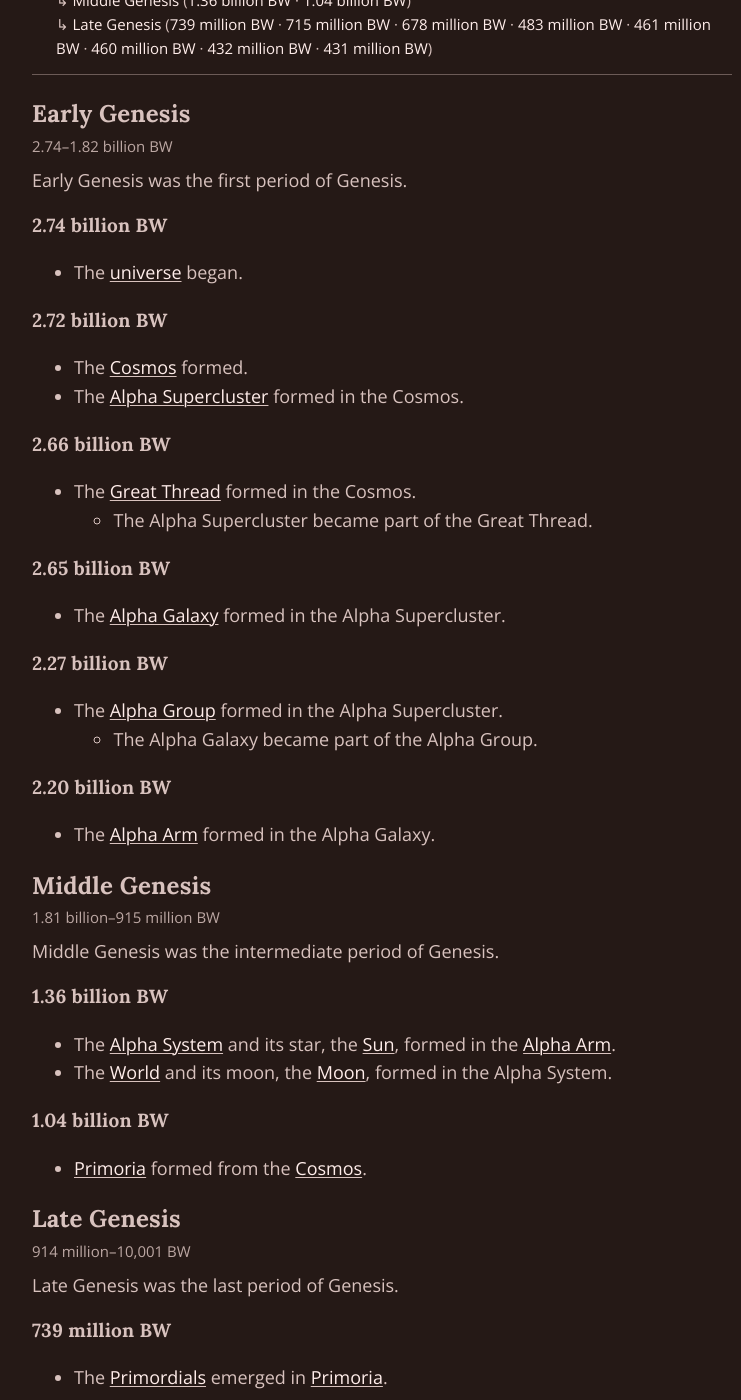
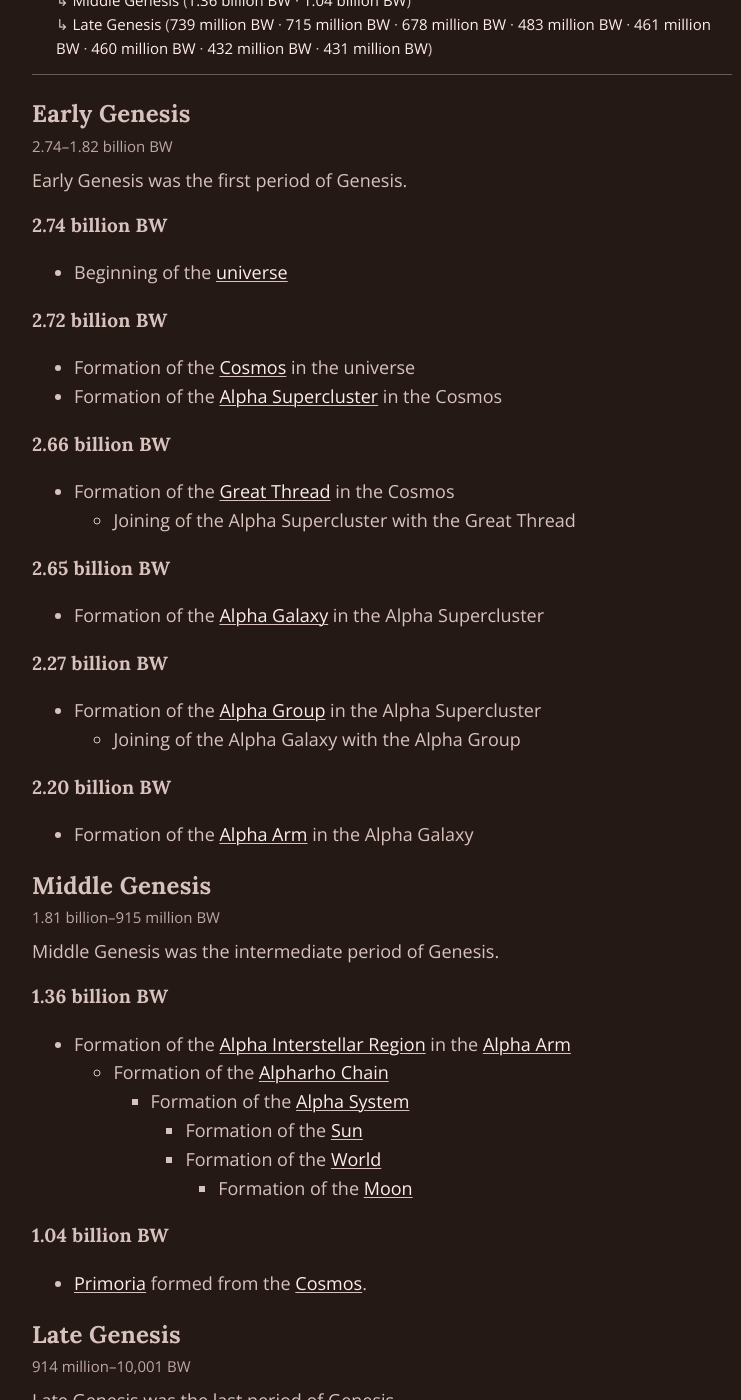
Before and after one commit to schizoidnightmares/absurdrealms.com, a Jekyll site: the page built from compendium/events/genesis.md, in a window 1280 px wide and 1400 px high, scrolled down 761 px. Shown: the whole window, without its empty margins (258-999 px from the left). Built offline with Jekyll 4.4.1, drawn with Linux system fonts in a browser that asks for light colours; some of the changed text lies outside the part shown.

Commit message:
formation of the Alpha Region

```diff
--- a/compendium/events/genesis.md
+++ b/compendium/events/genesis.md
@@ -13,7 +13,7 @@ return: Events
 return-url: /compendium/events/
 ---
 
-**Genesis** was the era before Prehistory, spanning all that came before Man, as far back as the [universe](/compendium/locations/universe/)'s beginning.
+**Genesis** was the era before Prehistory, spanning all that came before Man, as far back as the beginning of the [universe](/compendium/locations/universe/).
 
 - [Early Genesis](#early-genesis)
   - [2.74 billion BW](#274-billion-bw)
@@ -44,30 +44,30 @@ Early Genesis was the first period of Genesis.
 
 ### 2.74 billion BW
 
-- The [universe](/compendium/locations/universe/) began.
+- Beginning of the [universe](/compendium/locations/universe/)
 
 ### 2.72 billion BW
 
-- The [Cosmos](/compendium/locations/cosmos/) formed.
-- The [Alpha Supercluster](/compendium/locations/alpha-supercluster/) formed in the Cosmos.
+- Formation of the [Cosmos](/compendium/locations/cosmos/) in the universe
+- Formation of the [Alpha Supercluster](/compendium/locations/alpha-supercluster/) in the Cosmos
 
 ### 2.66 billion BW
 
-- The [Great Thread](/compendium/locations/great-thread/) formed in the Cosmos.
-  - The Alpha Supercluster became part of the Great Thread.
+- Formation of the [Great Thread](/compendium/locations/great-thread/) in the Cosmos
+  - Joining of the Alpha Supercluster with the Great Thread
 
 ### 2.65 billion BW
 
-- The [Alpha Galaxy](/compendium/locations/alpha-galaxy/) formed in the Alpha Supercluster.
+- Formation of the [Alpha Galaxy](/compendium/locations/alpha-galaxy/) in the Alpha Supercluster
 
 ### 2.27 billion BW
 
-- The [Alpha Group](/compendium/locations/alpha-group/) formed in the Alpha Supercluster.
-  - The Alpha Galaxy became part of the Alpha Group.
+- Formation of the [Alpha Group](/compendium/locations/alpha-group/) in the Alpha Supercluster
+  - Joining of the Alpha Galaxy with the Alpha Group
 
 ### 2.20 billion BW
 
-- The [Alpha Arm](/compendium/locations/alpha-arm/) formed in the Alpha Galaxy.
+- Formation of the [Alpha Arm](/compendium/locations/alpha-arm/) in the Alpha Galaxy
 
 ## Middle Genesis
 1.81 billion–915 million BW
@@ -77,8 +77,12 @@ Middle Genesis was the intermediate period of Genesis.
 
 ### 1.36 billion BW
 
-- The [Alpha System](/compendium/locations/alpha-system/) and its star, the [Sun](/compendium/locations/sun/), formed in the [Alpha Arm](/compendium/locations/alpha-arm/).
-- The [World](/compendium/locations/world/) and its moon, the [Moon](/compendium/locations/moon/), formed in the Alpha System.
+- Formation of the [Alpha Interstellar Region](/compendium/locations/alpha-interstellar-region/) in the [Alpha Arm](/compendium/locations/alpha-arm/)
+  - Formation of the [Alpharho Chain](/compendium/locations/alpharho-chain/)
+    - Formation of the [Alpha System](/compendium/locations/alpha-system/)
+      - Formation of the [Sun](/compendium/locations/sun/)
+      - Formation of the [World](/compendium/locations/world/)
+        - Formation of the [Moon](/compendium/locations/moon/)
 
 ### 1.04 billion BW
 
```
Also changed, not shown: other parts of compendium/events/genesis.md (+1 -1 lines), compendium/articles.md (+5 -3 lines), compendium/locations/astronomy/interstellar-regions/alpha-interstellar-region.md (added, +22 -0 lines), compendium/locations/astronomy/interstellar-subregions/alpharho-chain.md (added, +23 -0 lines), compendium/locations/index.md (+20 -4 lines).
